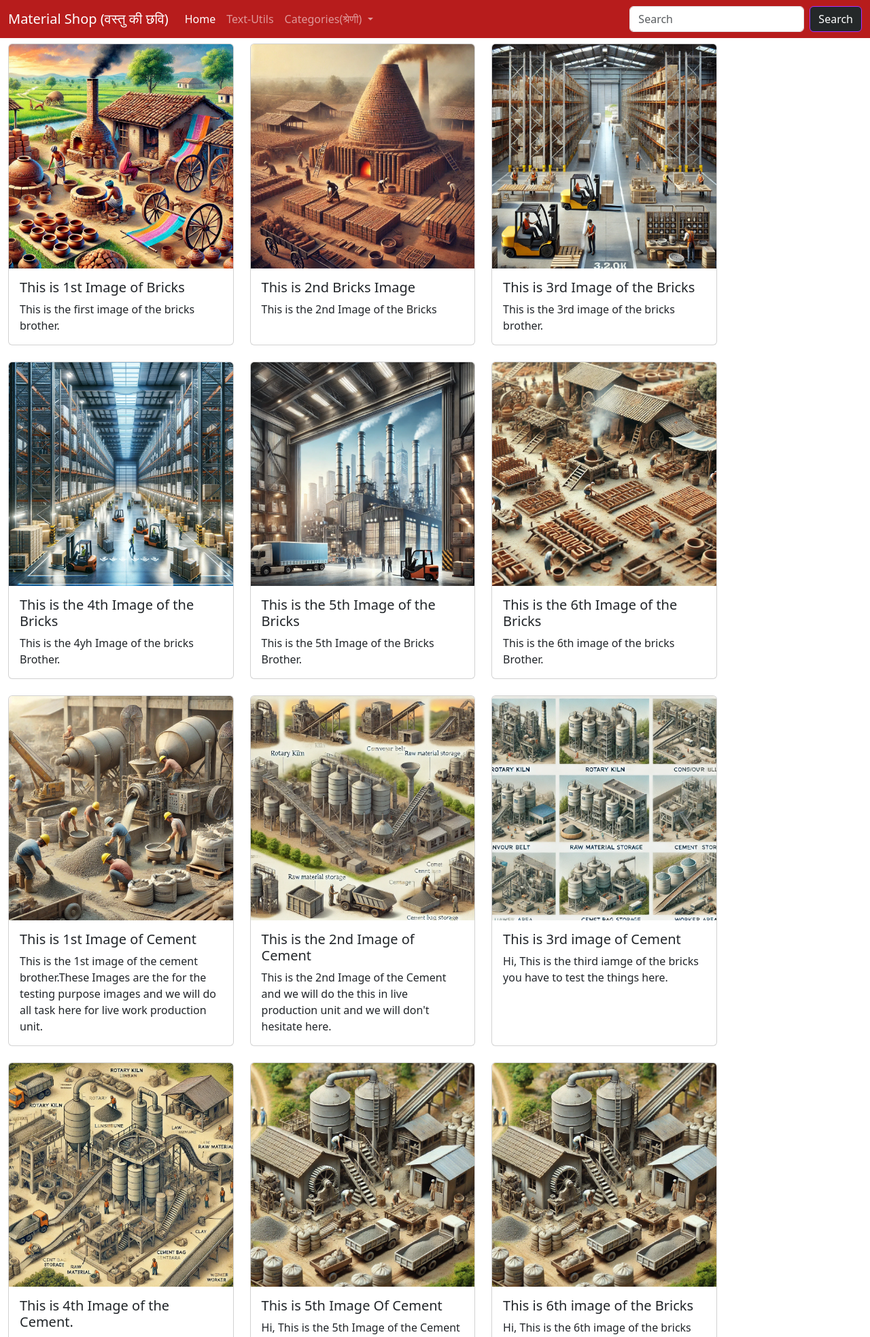
After one commit to rajneesh-y/django-textutils, a Django app: template templates/shopitem.html in a window 1280 px wide. The commit adds this page. Shown: the top 1967 px of the page at 68% size. Run offline with Django 4.2, Linux system fonts and the light colour scheme; the template is opened without the code that fills it: values that come from a table or form of the project are taken from there, others are empty; data comes from the database, SQL or seed files in the repository; both versions use the stored data as it was after the commit.

Commit message:
shopitem added

```diff
--- a/myapp/admin.py
+++ b/myapp/admin.py
@@ -1,6 +1,6 @@
 from django.contrib import admin
 
 # Register your models here.
-from myapp.models import Category, Shop
+from myapp.models import Category, Shop,ShopItem
 
-admin.site.register([Category,Shop])
+admin.site.register([Category,Shop,ShopItem])
--- a/myapp/models.py
+++ b/myapp/models.py
@@ -1,4 +1,6 @@
 from django.db import models
+from django.utils.text import slugify
+from autoslug import AutoSlugField
 
 # Create your models here.
 class Category(models.Model):
@@ -13,7 +15,18 @@
     description=models.TextField()
     image=models.ImageField(upload_to='images')
     added_date=models.DateTimeField()
+    unique_id = models.CharField(max_length=100, unique=True, blank=True, null=True)
     cat=models.ForeignKey(Category,on_delete=models.CASCADE)
 
     def __str__(self):
+        return f"Shop ID: {self.id} - {self.title} - Unique ID: {self.unique_id}"
+
+class ShopItem(models.Model):
+    title=models.CharField(max_length=200)
+    description=models.TextField()
+    image=models.ImageField(upload_to='images')
+    added_date=models.DateTimeField()
+    shopId=models.ForeignKey(Shop,on_delete=models.CASCADE)
+
+    def __str__(self):
         return self.title
--- a/mysite/settings.py
+++ b/mysite/settings.py
@@ -24,7 +24,7 @@ BASE_DIR = Path(__file__).resolve().parent.parent
 SECRET_KEY = 'django-insecure-6n&pgcka%!w@4y5a_#mn=5u1z0d5h-z+vz!40)pej-c0dgkxb5'
 
 # SECURITY WARNING: don't run with debug turned on in production!
-DEBUG = False
+DEBUG = True
 
 ALLOWED_HOSTS = ['*']
 
--- a/mysite/urls.py
+++ b/mysite/urls.py
@@ -16,16 +16,17 @@ Including another URLconf
 from django.contrib import admin
 from django.urls import path
 
-from myapp.views import category_page, home_page
+from myapp.views import category_page, home_page, shopitem
 from . import views
 
 urlpatterns = [
     path('admin/', admin.site.urls),
+    path("", home_page),
     path('textutils', views.index, name='index'),
     path('analyze', views.analyze, name='analyze'),
     path('upload', views.upload_image, name='upload'),
-    path("", home_page),
     path("category/<int:cid>", category_page),
+    path("shopitem/<str:unique_id>/", shopitem),
 
 ]
 
--- a/templates/home.html
+++ b/templates/home.html
@@ -50,7 +50,7 @@
                             <div class="card-body">
                                 <h5 class="card-title">{{ Shop.title }}</h5>
                                 <p class="card-text">{{ Shop.description }}</p>
-                                <a href="#" class="btn btn-primary">View</a>
+                                <a href="/shopitem/{{Shop.unique_id}}" class="btn btn-primary">View Items</a>
                             </div>
                         </div>
                     </div>
--- a/templates/navbar.html
+++ b/templates/navbar.html
@@ -7,7 +7,7 @@
       <div class="collapse navbar-collapse" id="navbarSupportedContent">
         <ul class="navbar-nav me-auto mb-2 mb-lg-0">
           <li class="nav-item">
-            <a class="nav-link active" aria-current="page" href="#">Home</a>
+            <a class="nav-link active" aria-current="page" href="/">Home</a>
           </li>
           <li class="nav-item">
             <a class="nav-link" href="/textutils">Text-Utils</a>
--- /dev/null
+++ b/templates/shopitem.html
@@ -0,0 +1,46 @@
+<!DOCTYPE html>
+<html lang="en">
+<head>
+    <meta charset="UTF-8">
+    <meta name="viewport" content="width=device-width, initial-scale=1.0">
+    <title>Document</title>
+    <link href="https://cdn.jsdelivr.net/npm/bootstrap@5.3.3/dist/css/bootstrap.min.css" rel="stylesheet" integrity="sha384-QWTKZyjpPEjISv5WaRU9OFeRpok6YctnYmDr5pNlyT2bRjXh0JMhjY6hW+ALEwIH" crossorigin="anonymous">
+    <style>
+        .bg{
+            background: #B71C1C!important;
+        }
+        .nav-link:hover {
+      color: #FFEB3B;
+        }
+    .btn-outline-light {
+    color: #fff; /* Change text color (white) */
+    border-color: #a733ff; /* Change border color (orange in this example) */
+    background-color: #242829; /* Change the background color */
+    }
+    </style>
+</head>
+<body>
+    {% include 'navbar.html' %}
+    <script src="https://cdn.jsdelivr.net/npm/bootstrap@5.3.3/dist/js/bootstrap.bundle.min.js" integrity="sha384-YvpcrYf0tY3lHB60NNkmXc5s9fDVZLESaAA55NDzOxhy9GkcIdslK1eN7N6jIeHz" crossorigin="anonymous"></script>
+    <div class="col-md-10">
+
+        <div class="container">
+            <div class="row mt-2">
+                {% for item in items %}
+                <div class="col-md-4 mb-4">
+                    <div class="card h-100">
+                        <img src="/media/{{item.image}}" class="card-img-top" alt="...">
+                        <div class="card-body">
+                            <h5 class="card-title">{{ item.title }}</h5>
+                            <p class="card-text">{{ item.description }}</p>
+                        </div>
+                    </div>
+                </div>
+                {% endfor %}
+            </div>
+        </div>
+
+    </div>
+
+</body>
+</html>
```
Also changed, not shown: myapp/views.py (+8 -2 lines), db.sqlite3, media/images/awas.jpg (added), media/images/awas_i1.jpg (added), myapp/migrations/0003_shop_unique_id_shopitem.py (added).
